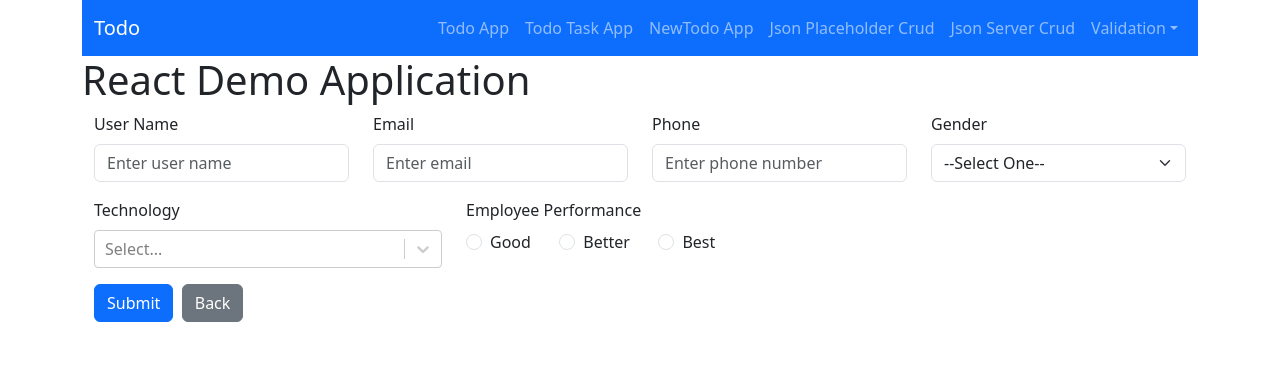
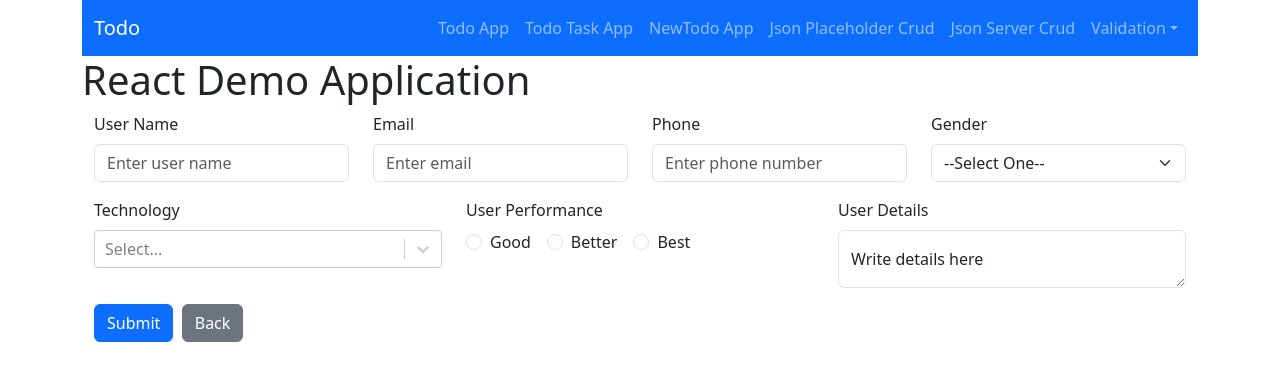
Before and after one commit to gitcoder-23/react18-demo-tutorial-app-kr, a React (Create React App) app: page /jsonserver/add/newuser in a window 1280 px wide. Shown: the top 380 px of the page. Built offline with nearby package versions, Linux system fonts and the light colour scheme.

Commit message:
Test Area done with add

```diff
--- a/db.json
+++ b/db.json
@@ -172,6 +172,29 @@
       ],
       "performance": "better",
       "id": 1700378903697
+    },
+    {
+      "id": 1700380006564,
+      "employeename": "Manorama Das",
+      "email": "manorama@yahoo.com",
+      "phone": "7894561235",
+      "gender": "female",
+      "technology": [
+        {
+          "value": "react",
+          "label": "React"
+        },
+        {
+          "value": "vue",
+          "label": "Vue"
+        },
+        {
+          "value": "node",
+          "label": "Node"
+        }
+      ],
+      "performance": "best",
+      "details": "Test the user if available."
     }
   ]
 }
--- a/src/CrudRealJsonServer/AddNewUser.js
+++ b/src/CrudRealJsonServer/AddNewUser.js
@@ -1,6 +1,6 @@
 import axios from "axios";
 import React, { useState } from "react";
-import { Button, Form } from "react-bootstrap";
+import { Button, FloatingLabel, Form } from "react-bootstrap";
 import { baseUrl } from "../config";
 import { toast } from "react-toastify";
 import Select from "react-select";
@@ -17,6 +17,7 @@ const AddNewUser = () => {
     userGender: "",
     technology: [],
     userPerformance: "",
+    userDetails: "",
   });
   const techOptions = [
     {
@@ -62,7 +63,8 @@ const AddNewUser = () => {
       !userFormState.userPhone ||
       !userFormState.userGender ||
       userFormState.technology.length === 0 ||
-      !userFormState.userPerformance
+      !userFormState.userPerformance ||
+      !userFormState.userDetails
     ) {
       toast.error("Please fill all the fields!", {
         position: toast.POSITION.TOP_RIGHT,
@@ -76,6 +78,7 @@ const AddNewUser = () => {
         gender: userFormState.userGender,
         technology: userFormState.technology,
         performance: userFormState.userPerformance,
+        details: userFormState.userDetails,
       };
       axios
         .post(`${baseUrl}/user/`, newData)
@@ -188,7 +191,7 @@ const AddNewUser = () => {
 
           <div className="col-md-4">
             <Form.Group className="mb-3">
-              <Form.Label>Employee Performance</Form.Label>
+              <Form.Label>User Performance</Form.Label>
               <br />
               <Form.Check
                 inline
@@ -201,7 +204,7 @@ const AddNewUser = () => {
                   userFormState.userPerformance === "good" ? true : false
                 }
               />
-              &nbsp;&nbsp;&nbsp;
+
               <Form.Check
                 inline
                 label="Better"
@@ -213,7 +216,7 @@ const AddNewUser = () => {
                   userFormState.userPerformance === "better" ? true : false
                 }
               />
-              &nbsp;&nbsp;&nbsp;
+
               <Form.Check
                 inline
                 label="Best"
@@ -225,7 +228,28 @@ const AddNewUser = () => {
                   userFormState.userPerformance === "best" ? true : false
                 }
               />
-              &nbsp;&nbsp;&nbsp;
+            </Form.Group>
+          </div>
+
+          <div className="col-md-4">
+            <Form.Group className="mb-3">
+              <Form.Label>User Details</Form.Label>
+              <FloatingLabel
+                controlId="floatingTextarea2"
+                label="Write details here"
+              >
+                <Form.Control
+                  as="textarea"
+                  placeholder="Write details here"
+                  value={userFormState.userDetails}
+                  onChange={(e) => {
+                    setUserFormState({
+                      ...userFormState,
+                      userDetails: e.target.value,
+                    });
+                  }}
+                />
+              </FloatingLabel>
             </Form.Group>
           </div>
         </div>
```
